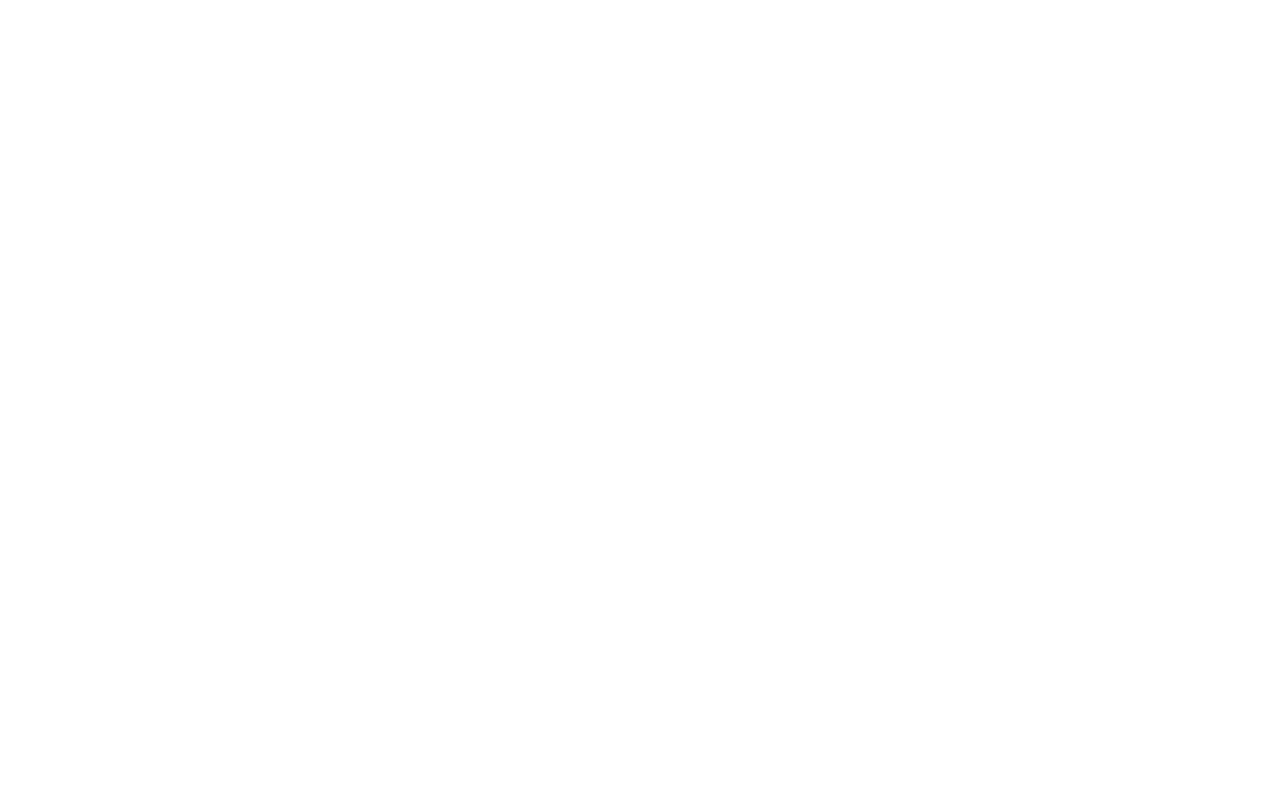
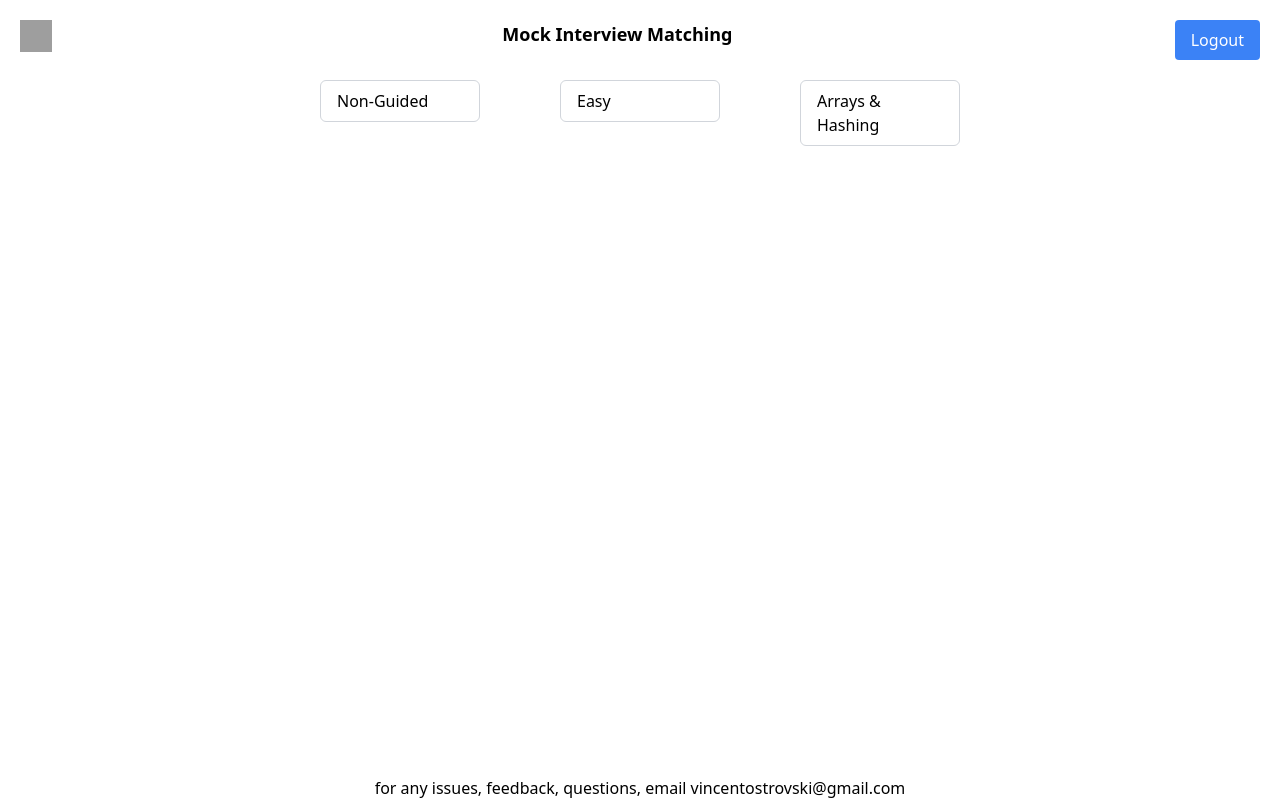
Before and after one commit to vincentostrowski/mock-interview-matching, a React (Vite) app in the folder client/: page /protected in a window 1280 px wide. Built offline with nearby package versions, Linux system fonts and the light colour scheme; grey boxes are pictures that could not be loaded.

Commit message:
Add react context for interview filters and filtering components

```diff
--- /dev/null
+++ b/client/src/components/Calendar/Calendar.jsx
@@ -0,0 +1,5 @@
+const Calendar = () => {
+  return <></>;
+};
+
+export default Calendar;
--- /dev/null
+++ b/client/src/components/Filters/DropDown.jsx
@@ -0,0 +1,63 @@
+import { useState, useRef, useEffect } from "react";
+
+const DropDown = ({ options, setOption }) => {
+  const [selectedValue, setSelectedValue] = useState(options[0]);
+  const [isDropdownOpen, setIsDropdownOpen] = useState(false);
+  const dropdownRef = useRef(null);
+
+  // Close dropdown if clicked outside
+  useEffect(() => {
+    const handleClickOutside = (event) => {
+      if (dropdownRef.current && !dropdownRef.current.contains(event.target)) {
+        setIsDropdownOpen(false);
+      }
+    };
+    document.addEventListener("mousedown", handleClickOutside);
+    return () => {
+      document.removeEventListener("mousedown", handleClickOutside);
+    };
+  }, []);
+
+  const handleOptionClick = (option) => {
+    setSelectedValue(option);
+    setIsDropdownOpen(false);
+    setOption(option);
+  };
+
+  const toggleDropdown = () => {
+    setIsDropdownOpen(!isDropdownOpen);
+  };
+
+  return (
+    <div className="relative inline-block w-40" ref={dropdownRef}>
+      {/* Selected option / Dropdown toggle */}
+      <div
+        onClick={toggleDropdown}
+        className="bg-white border border-gray-300 rounded-md py-2 px-4 cursor-pointer"
+      >
+        {selectedValue ? (
+          <span>{selectedValue}</span>
+        ) : (
+          <span>Select an option</span>
+        )}
+      </div>
+
+      {/* Dropdown options */}
+      {isDropdownOpen && (
+        <ul className="absolute left-0 w-full mt-2 bg-white border border-gray-300 rounded-md shadow-lg z-10">
+          {options.map((option) => (
+            <li
+              key={option}
+              onClick={() => handleOptionClick(option)}
+              className="cursor-pointer py-2 px-4 hover:bg-gray-100"
+            >
+              {option}
+            </li>
+          ))}
+        </ul>
+      )}
+    </div>
+  );
+};
+
+export default DropDown;
--- /dev/null
+++ b/client/src/components/Filters/FilterBar.jsx
@@ -0,0 +1,44 @@
+import DropDown from "./DropDown";
+import { useContext } from "react";
+import { FilterContext } from "../../context/FilterContext";
+
+const FilterBar = () => {
+  const { filters, setFilters } = useContext(FilterContext);
+  const type = ["Non-Guided", "Guided"];
+  const easeOptions = ["Easy", "Medium", "Hard"];
+  const topic = [
+    "Arrays & Hashing",
+    "Two Pointers",
+    "Sliding Window",
+    "Stack",
+    "Binary Search",
+    "Linked List",
+    "Trees",
+    "Heap",
+    "Backtracking",
+    "Trie",
+    "Graphs",
+  ];
+
+  const setTopic = (value) => {
+    setFilters({ ...filters, topic: value });
+  };
+
+  const setType = (value) => {
+    setFilters({ ...filters, type: value });
+  };
+
+  const setEase = (value) => {
+    setFilters({ ...filters, ease: value });
+  };
+
+  return (
+    <div className="flex justify-center gap-20">
+      <DropDown options={type} setOption={setType} />
+      <DropDown options={easeOptions} setOption={setEase} />
+      <DropDown options={topic} setOption={setTopic} />
+    </div>
+  );
+};
+
+export default FilterBar;
--- /dev/null
+++ b/client/src/components/Footer.jsx
@@ -0,0 +1,9 @@
+const Footer = () => {
+  return (
+    <div className="flex justify-center">
+      for any issues, feedback, questions, email vincentostrovski@gmail.com
+    </div>
+  );
+};
+
+export default Footer;
--- /dev/null
+++ b/client/src/components/Header.jsx
@@ -0,0 +1,21 @@
+import GDSC from "../assets/GDSC.png";
+
+const Header = () => {
+  return (
+    <>
+      <div className="flex justify-between p-5">
+        <img src={GDSC} alt="GDSC Logo" className="w-8 h-8" />
+        <div>
+          <h1 className="ml-2 text-lg font-semibold">
+            Mock Interview Matching
+          </h1>
+        </div>
+        <button className="px-4 py-2 text-white bg-blue-500 rounded">
+          Logout
+        </button>
+      </div>
+    </>
+  );
+};
+
+export default Header;
--- /dev/null
+++ b/client/src/context/FilterContext.jsx
@@ -0,0 +1,20 @@
+import { createContext, useState } from "react";
+
+// Create the context
+export const FilterContext = createContext();
+
+// Create the provider component
+export const FilterProvider = ({ children }) => {
+  const [filters, setFilters] = useState({
+    type: "Non-Guided",
+    ease: "Easy",
+    topic: "Arrays & Hashing",
+    time: [],
+  });
+
+  return (
+    <FilterContext.Provider value={{ filters, setFilters }}>
+      {children}
+    </FilterContext.Provider>
+  );
+};
--- a/client/src/pages/DashBoard.jsx
+++ b/client/src/pages/DashBoard.jsx
@@ -1,5 +1,22 @@
+import Calendar from "../components/Calendar/Calendar";
+import Header from "../components/Header";
+import Footer from "../components/Footer";
+import FilterBar from "../components/Filters/FilterBar";
+import { FilterProvider } from "../context/FilterContext";
+
 const Dashboard = () => {
-  return <></>;
+  return (
+    <FilterProvider>
+      <div className="flex flex-col min-h-screen">
+        <Header />
+        <div className="flex-grow">
+          <FilterBar />
+          <Calendar />
+        </div>
+        <Footer />
+      </div>
+    </FilterProvider>
+  );
 };
 
 export default Dashboard;
```
